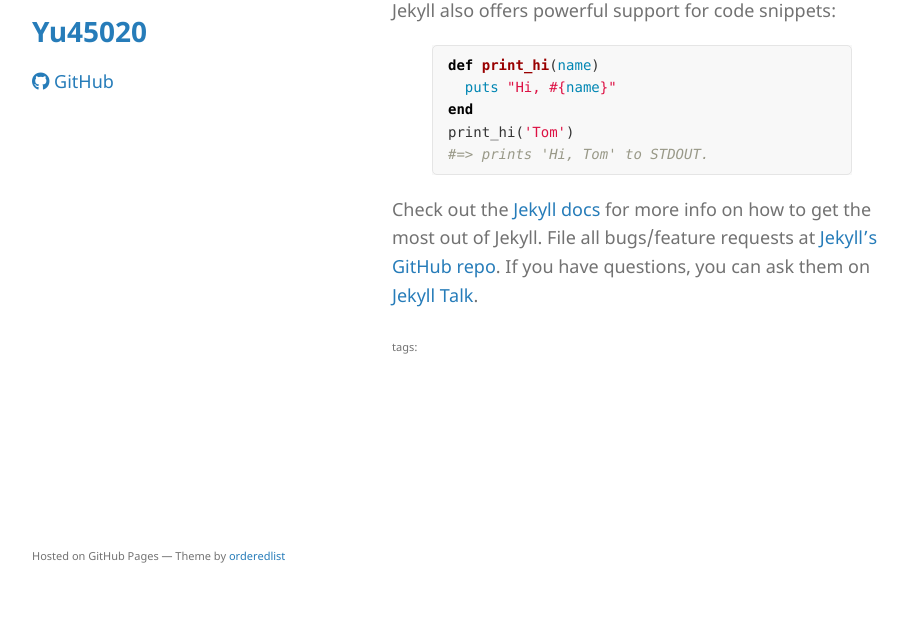
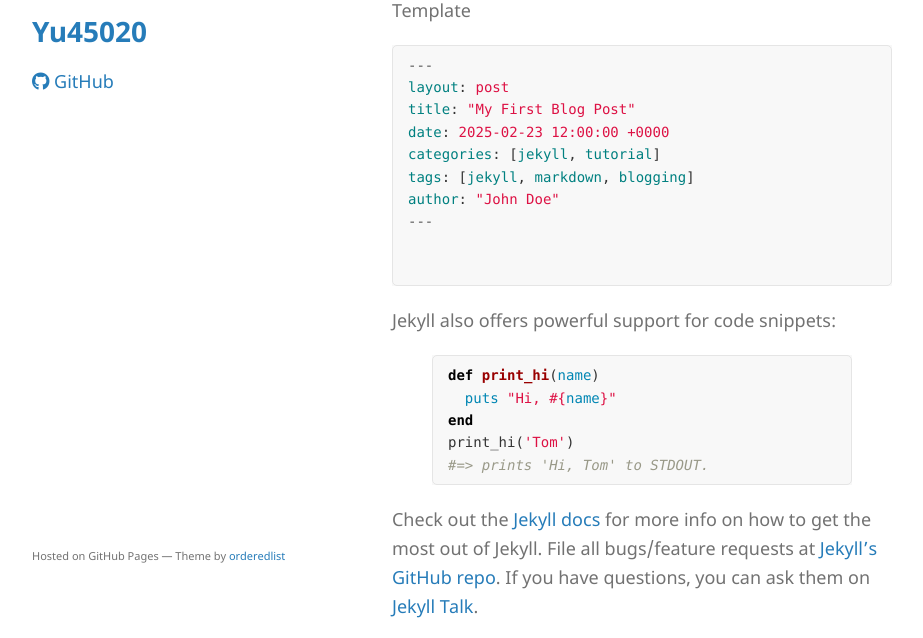
Before and after one commit to yu45020/yu45020.github.io, a Jekyll site: the page built from _posts/2025-02-22-welcome-to-jekyll.markdown, in a window 1280 px wide and 900 px high, scrolled down 425 px, cut to the strip 262-900 px from the top of the window. Shown: the whole strip, without its empty margins (178-1101 px from the left). Built offline with Jekyll 4.4.1, drawn with Linux system fonts in a browser that asks for light colours; the repository's description, which GitHub fills in, is left out.

Commit message:
fix: post location

````diff
--- a/_config.yml
+++ b/_config.yml
@@ -23,7 +23,7 @@
 url: https://yu45020.github.io
 githubname: yu45020 # used to ref posts
 postbranch: data-storage # store posts in a different branch to avoid rebuilding
-postfolder: posts
+postfolder: _posts
 postjson: posts.json
 
 # Build settings
--- a/_posts/2025-02-22-welcome-to-jekyll.markdown
+++ b/_posts/2025-02-22-welcome-to-jekyll.markdown
@@ -11,6 +11,21 @@
 `YEAR-MONTH-DAY-title.MARKUP`
 
 Where `YEAR` is a four-digit number, `MONTH` and `DAY` are both two-digit numbers, and `MARKUP` is the file extension representing the format used in the file. After that, include the necessary front matter. Take a look at the source for this post to get an idea about how it works.
+
+Template
+
+```md
+---
+layout: post
+title: "My First Blog Post"
+date: 2025-02-23 12:00:00 +0000
+categories: [jekyll, tutorial]
+tags: [jekyll, markdown, blogging]
+author: "John Doe"
+---
+
+
+```
 
 Jekyll also offers powerful support for code snippets:
 
````
